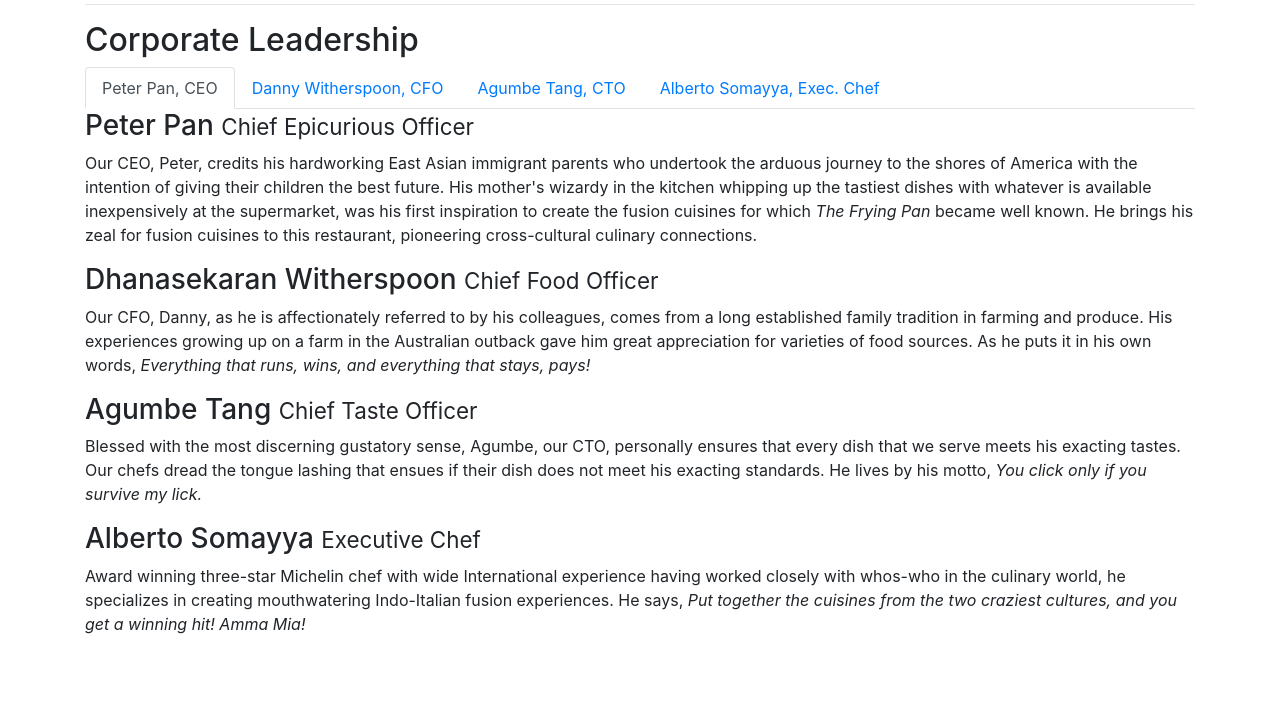
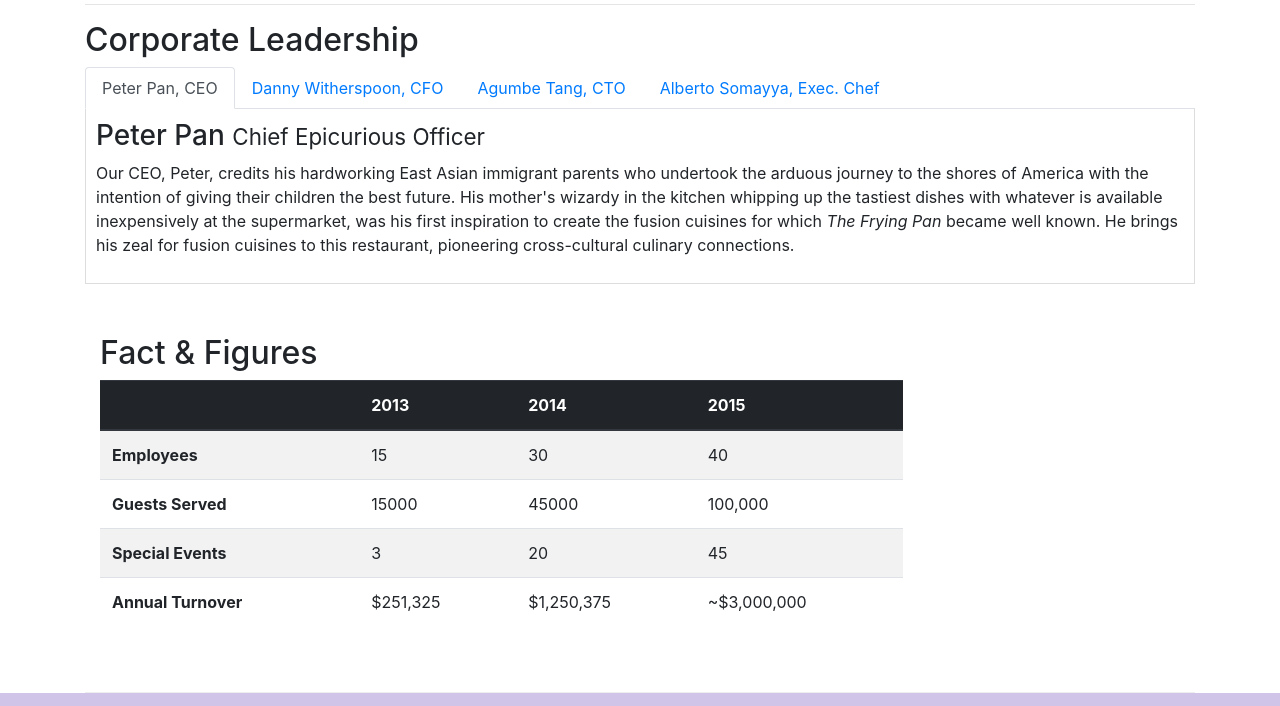
Before and after one commit to TranTuanVu4897/conFusion, a website: page aboutus.html in a window 1280 px wide. Shown: the part 982-1688 px from the top of the page. Drawn offline with nearby package versions, Linux system fonts and the light colour scheme.

Commit message:
Use JS to make tabs in bootstrap

```diff
--- a/aboutus.html
+++ b/aboutus.html
@@ -123,18 +123,28 @@
                         <a class="nav-link" href="#alberto" role="tab" data-toggle="tab">Alberto Somayya, Exec. Chef</a>
                     </li>
                 </ul>
-                <h3>Peter Pan <small>Chief Epicurious Officer</small></h3>
-                <p class="d-none d-sm-block">Our CEO, Peter, credits his hardworking East Asian immigrant parents who undertook the arduous journey to the shores of America with the intention of giving their children the best future. His mother's wizardy in the kitchen whipping up
-                    the tastiest dishes with whatever is available inexpensively at the supermarket, was his first inspiration to create the fusion cuisines for which <em>The Frying Pan</em> became well known. He brings his zeal for fusion cuisines to
-                    this restaurant, pioneering cross-cultural culinary connections.</p>
-                <h3>Dhanasekaran Witherspoon <small>Chief Food Officer</small></h3>
-                <p class="d-none d-sm-block">Our CFO, Danny, as he is affectionately referred to by his colleagues, comes from a long established family tradition in farming and produce. His experiences growing up on a farm in the Australian outback gave him great appreciation for
-                    varieties of food sources. As he puts it in his own words, <em>Everything that runs, wins, and everything that stays, pays!</em></p>
-                <h3>Agumbe Tang <small>Chief Taste Officer</small></h3>
-                <p class="d-none d-sm-block">Blessed with the most discerning gustatory sense, Agumbe, our CTO, personally ensures that every dish that we serve meets his exacting tastes. Our chefs dread the tongue lashing that ensues if their dish does not meet his exacting standards.
-                    He lives by his motto, <em>You click only if you survive my lick.</em></p>
-                <h3>Alberto Somayya <small>Executive Chef</small></h3>
-                <p class="d-none d-sm-block">Award winning three-star Michelin chef with wide International experience having worked closely with whos-who in the culinary world, he specializes in creating mouthwatering Indo-Italian fusion experiences. He says, <em>Put together the cuisines from the two craziest cultures, and you get a winning hit! Amma Mia!</em></p>
+                <div class="tab-content">
+                    <div role="tabpanel" class="tab-pane fade show active" id="peter">
+                        <h3>Peter Pan <small>Chief Epicurious Officer</small></h3>
+                        <p class="d-none d-sm-block">Our CEO, Peter, credits his hardworking East Asian immigrant parents who undertook the arduous journey to the shores of America with the intention of giving their children the best future. His mother's wizardy in the kitchen whipping
+                            up the tastiest dishes with whatever is available inexpensively at the supermarket, was his first inspiration to create the fusion cuisines for which <em>The Frying Pan</em> became well known. He brings his zeal for fusion
+                            cuisines to this restaurant, pioneering cross-cultural culinary connections.</p>
+                    </div>
+                    <div role="tabpanel" class="tab-pane fade" id="danny">
+                        <h3>Dhanasekaran Witherspoon <small>Chief Food Officer</small></h3>
+                        <p class="d-none d-sm-block">Our CFO, Danny, as he is affectionately referred to by his colleagues, comes from a long established family tradition in farming and produce. His experiences growing up on a farm in the Australian outback gave him great appreciation
+                            for varieties of food sources. As he puts it in his own words, <em>Everything that runs, wins, and everything that stays, pays!</em></p>
+                    </div>
+                    <div role="tabpanel" class="tab-pane fade" id="agumbe">
+                        <h3>Agumbe Tang <small>Chief Taste Officer</small></h3>
+                        <p class="d-none d-sm-block">Blessed with the most discerning gustatory sense, Agumbe, our CTO, personally ensures that every dish that we serve meets his exacting tastes. Our chefs dread the tongue lashing that ensues if their dish does not meet his exacting
+                            standards. He lives by his motto, <em>You click only if you survive my lick.</em></p>
+                    </div>
+                    <div role="tabpanel" class="tab-pane fade" id="alberto">
+                        <h3>Alberto Somayya <small>Executive Chef</small></h3>
+                        <p class="d-none d-sm-block">Award winning three-star Michelin chef with wide International experience having worked closely with whos-who in the culinary world, he specializes in creating mouthwatering Indo-Italian fusion experiences. He says, <em>Put together the cuisines from the two craziest cultures, and you get a winning hit! Amma Mia!</em></p>
+                    </div>
+                </div>
             </div>
 
         </div>
--- a/css/styles.css
+++ b/css/styles.css
@@ -37,3 +37,10 @@ body {
 .navbar-dark {
     background-color: #512DA8;
 }
+
+.tab-content {
+    border-left: 1px solid #DDD;
+    border-right: 1px solid #DDD;
+    border-bottom: 1px solid #DDD;
+    padding: 10px;
+}
```
